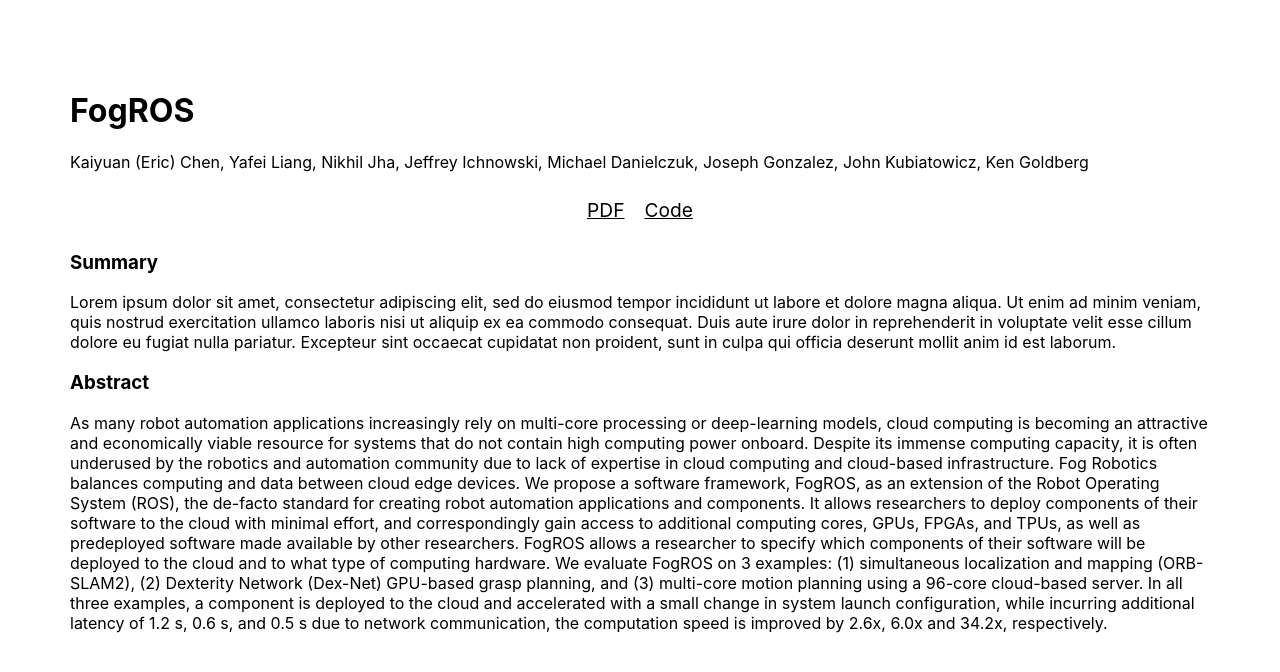
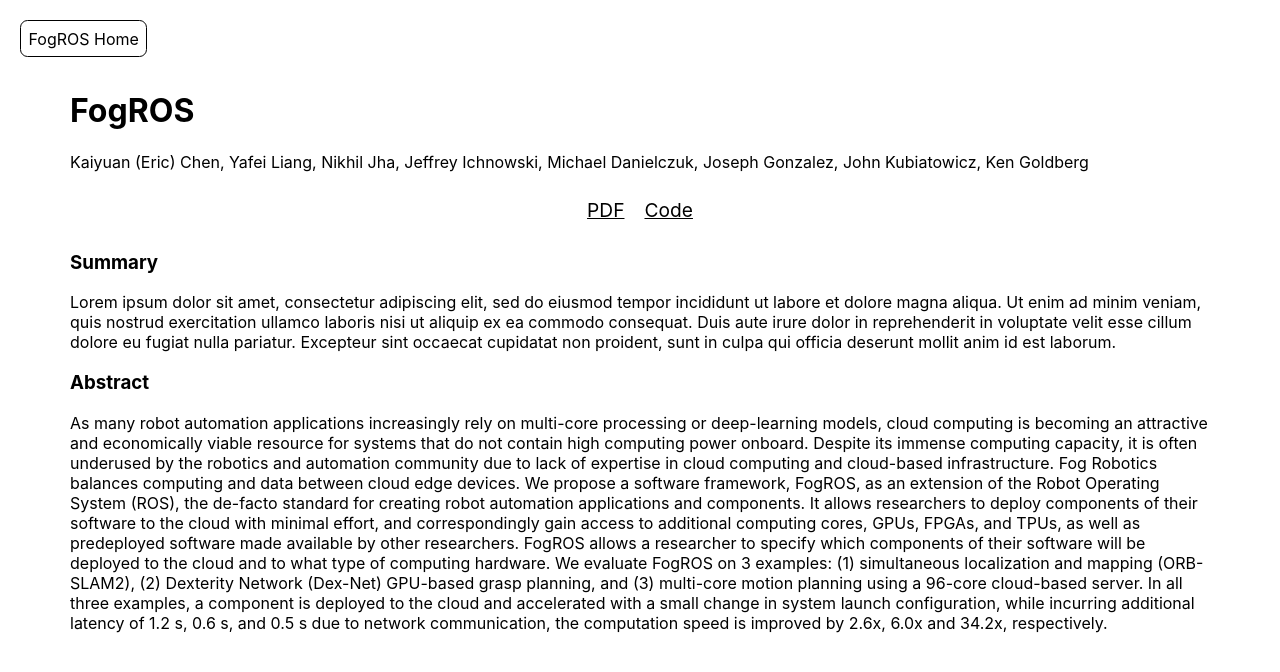
Before and after one commit to fog-robotics/fog-robotics.github.io, a React (Create React App) app: page /fogros in a window 1280 px wide. Shown: the top 672 px of the page. Built offline with nearby package versions, Linux system fonts and the light colour scheme.

Commit message:
more stuff

```diff
--- a/src/pages/papers/FogROS2-LSPage.jsx
+++ b/src/pages/papers/FogROS2-LSPage.jsx
@@ -14,6 +14,7 @@
 
     return (
         <div>
+            <Link to="/" className={paperPageStyles.fogrosHome}>FogROS Home</Link>
             <h1>{paperTitle}</h1>
             <p>{authors}</p>
             <div className={paperPageStyles.linkRow}>
--- a/src/pages/papers/FogROS2-SGCPage.jsx
+++ b/src/pages/papers/FogROS2-SGCPage.jsx
@@ -14,6 +14,7 @@
 
     return (
         <div>
+            <Link to="/" className={paperPageStyles.fogrosHome}>FogROS Home</Link>
             <h1>{paperTitle}</h1>
             <p>{authors}</p>
             <div className={paperPageStyles.linkRow}>
--- a/src/pages/papers/FogROS2-SkyPage.jsx
+++ b/src/pages/papers/FogROS2-SkyPage.jsx
@@ -14,6 +14,7 @@
 
     return (
         <div>
+            <Link to="/" className={paperPageStyles.fogrosHome}>FogROS Home</Link>
             <h1>{paperTitle}</h1>
             <p>{authors}</p>
             <div className={paperPageStyles.linkRow}>
--- a/src/pages/papers/FogROS2Page.jsx
+++ b/src/pages/papers/FogROS2Page.jsx
@@ -14,6 +14,7 @@
 
     return (
         <div>
+            <Link to="/" className={paperPageStyles.fogrosHome}>FogROS Home</Link>
             <h1>{paperTitle}</h1>
             <p>{authors}</p>
             <div className={paperPageStyles.linkRow}>
--- a/src/pages/papers/FogROSPage.jsx
+++ b/src/pages/papers/FogROSPage.jsx
@@ -14,6 +14,7 @@
 
     return (
         <div>
+            <Link to="/" className={paperPageStyles.fogrosHome}>FogROS Home</Link>
             <h1>{paperTitle}</h1>
             <p>{authors}</p>
             <div className={paperPageStyles.linkRow}>
--- a/src/styles/paperPage.module.css
+++ b/src/styles/paperPage.module.css
@@ -8,3 +8,16 @@
     font-size: larger;
     color: black;
 }
+
+.fogrosHome {
+    position: absolute;
+    top: 0;
+    left: 0;
+    margin: 20px;
+    padding: 7.5px;
+    text-decoration: none;
+    color: black;
+    border: 1px solid;
+    border-radius: 7.5px;
+
+}
```
